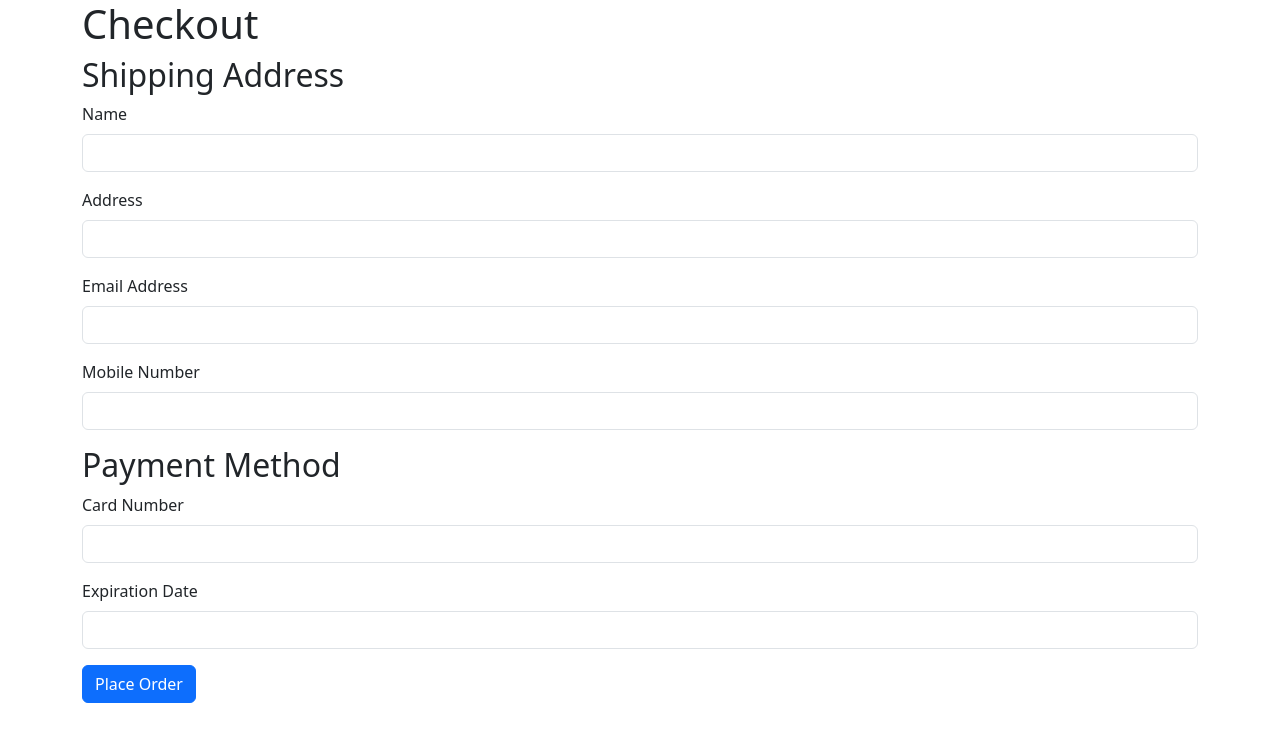
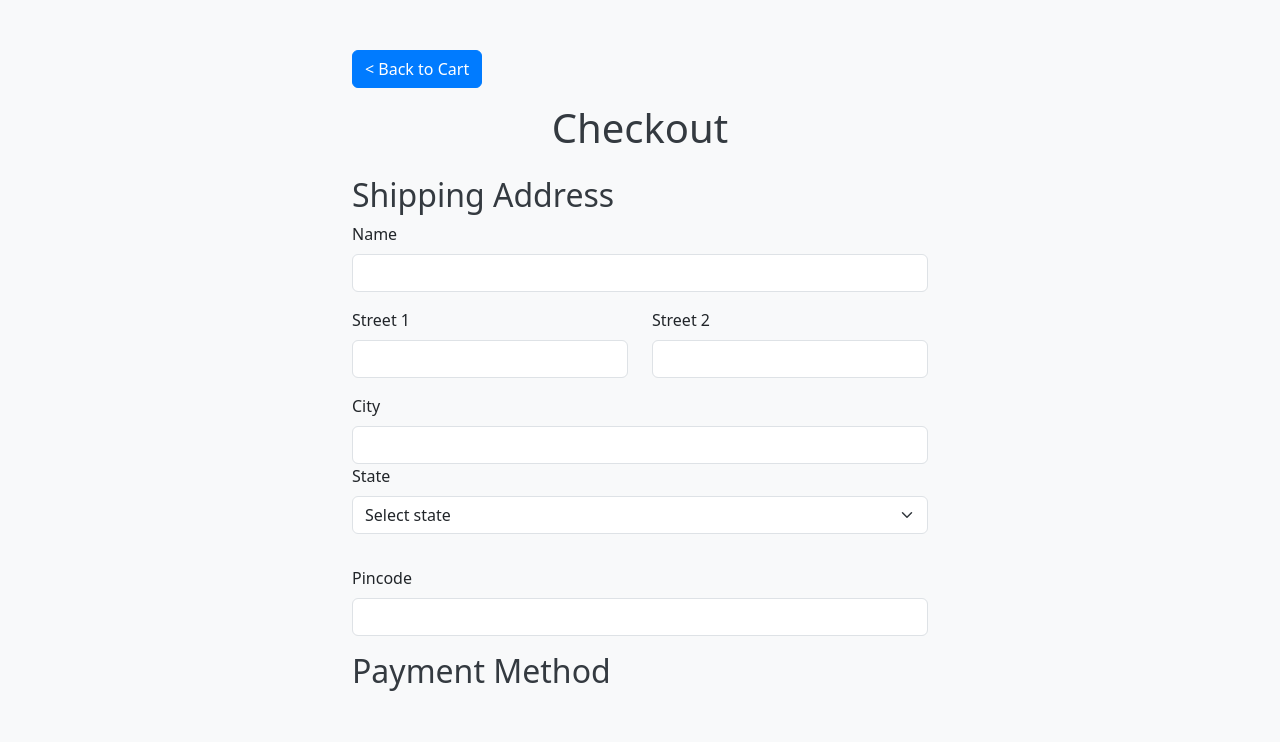
Before and after one commit to prudhvi-GPK/vest_store, a Django app: page /checkout/ in a window 1280 px wide. Shown: the top 742 px of the page. Run offline with Django 5.2, Linux system fonts and the light colour scheme; some libraries are stand-ins or nearby versions.

Commit message:
fix bugs

```diff
--- a/vest_store/vest_store_app/templates/vest_store_app/checkout.html
+++ b/vest_store/vest_store_app/templates/vest_store_app/checkout.html
@@ -1,20 +1,67 @@
+{% load static %}
 <!DOCTYPE html>
 <html lang="en">
 <head>
     <meta charset="UTF-8">
     <meta name="viewport" content="width=device-width, initial-scale=1.0">
-    <title center>Checkout</title>
+    <title>Checkout</title>
     <!-- Bootstrap CSS -->
     <link href="https://cdn.jsdelivr.net/npm/bootstrap@5.3.0-alpha1/dist/css/bootstrap.min.css" rel="stylesheet">
     <!-- Custom CSS -->
     <style>
-        /* Add your custom CSS styles here */
+        body {
+            background-color:#f8f9fa;
+        }
+
+        .container {
+            max-width: 600px;
+            margin-top: 50px;
+        }
+
+        h1, h2 {
+            color: #343a40;
+        }
+
+        .btn-primary {
+            background-color: #007bff;
+            border-color: #007bff;
+        }
+
+        .btn-primary:hover {
+            background-color: #0056b3;
+            border-color: #0056b3;
+        }
+
+        .form-check-input {
+            margin-top: 0.3rem;
+        }
+
+        .form-check-label {
+            font-weight: normal;
+        }
+
+        .payment-method-container {
+            border: 1px solid #ced4da;
+            padding: 1.5rem;
+            border-radius: 0.25rem;
+            margin-top: 2rem;
+        }
+
+        .payment-method-container label {
+            font-weight: normal;
+        }
+
     </style>
 </head>
 <body>
     <div class="container">
-        <h1>Checkout</h1>
-        <form action="{% url 'order_confirmation' %}" method="POST">
+        <div class="row">
+            <div class="col-6">
+                <a href="{% url 'cart_page' %}" class="btn btn-primary mb-3">&lt; Back to Cart</a>
+            </div>
+        </div>
+        <h1 class="text-center mb-4">Checkout</h1>
+        <form id="checkoutForm" action="{% url 'order_confirmation' %}" method="POST">
             {% csrf_token %}
             <!-- Shipping Address Section -->
             <h2>Shipping Address</h2>
@@ -22,38 +69,103 @@
                 <label for="name" class="form-label">Name</label>
                 <input type="text" class="form-control" id="name" name="name" required>
             </div>
-            <div class="mb-3">
-                <label for="address" class="form-label">Address</label>
-                <input type="text" class="form-control" id="address" name="address" required>
+            <div class="row mb-3">
+                <div class="col">
+                    <label for="street1" class="form-label">Street 1</label>
+                    <input type="text" class="form-control" id="street1" name="street1" required>
+                </div>
+                <div class="col">
+                    <label for="street2" class="form-label">Street 2</label>
+                    <input type="text" class="form-control" id="street2" name="street2">
+                </div>
+            </div>
+            <div class="row mb-3">
+                <div class="col">
+                    <label for="city" class="form-label">City</label>
+                    <input type="text" class="form-control" id="city" name="city" required>
+                </div>
+                <div class="mb-3">
+                    <label for="state" class="form-label">State</label>
+                    <select class="form-select" id="state" name="state" required>
+                        <option value="" selected disabled>Select state</option>
+                        <option value="AL">Alabama</option>
+                        <option value="AK">Alaska</option>
+                        <option value="AZ">Arizona</option>
+                        <option value="AR">Arkansas</option>
+                        <option value="CA">California</option>
+                        <option value="CO">Colorado</option>
+                        <option value="CT">Connecticut</option>
+                        <option value="DE">Delaware</option>
+                        <option value="FL">Florida</option>
+                        <option value="GA">Georgia</option>
+                        <option value="HI">Hawaii</option>
+                        <option value="ID">Idaho</option>
+                        <option value="IL">Illinois</option>
+                        <option value="IN">Indiana</option>
+                        <option value="IA">Iowa</option>
+                        <option value="KS">Kansas</option>
+                        <option value="KY">Kentucky</option>
+                        <option value="LA">Louisiana</option>
+                        <option value="ME">Maine</option>
+                        <option value="MD">Maryland</option>
+                        <option value="MA">Massachusetts</option>
+                        <option value="MI">Michigan</option>
+                        <option value="MN">Minnesota</option>
+                        <option value="MS">Mississippi</option>
+                        <option value="MO">Missouri</option>
+                        <option value="MT">Montana</option>
+                        <option value="NE">Nebraska</option>
+                        <option value="NV">Nevada</option>
+                        <option value="NH">New Hampshire</option>
+                        <option value="NJ">New Jersey</option>
+                        <option value="NM">New Mexico</option>
+                        <option value="NY">New York</option>
+                        <option value="NC">North Carolina</option>
+                        <option value="ND">North Dakota</option>
+                        <option value="OH">Ohio</option>
+                        <option value="OK">Oklahoma</option>
+                        <option value="OR">Oregon</option>
+                        <option value="PA">Pennsylvania</option>
+                        <option value="RI">Rhode Island</option>
+                        <option value="SC">South Carolina</option>
+                        <option value="SD">South Dakota</option>
+                        <option value="TN">Tennessee</option>
+                        <option value="TX">Texas</option>
+                        <option value="UT">Utah</option>
+                        <option value="VT">Vermont</option>
+                        <option value="VA">Virginia</option>
+                        <option value="WA">Washington</option>
+                        <option value="WV">West Virginia</option>
+                        <option value="WI">Wisconsin</option>
+                        <option value="WY">Wyoming</option>
+                    </select>
+                </div>
             </div>
             <div class="mb-3">
-                <label for="name" class="form-label">Email Address</label>
-                <input type="text" class="form-control" id="name" name="name" required>
+                <label for="pincode" class="form-label">Pincode</label>
+                <input type="text" class="form-control" id="pincode" name="pincode" pattern="[0-9]{5}" title="Please enter 5 digits" required>
             </div>
-            <div class="mb-3">
-                <label for="name" class="form-label">Mobile Number</label>
-                <input type="text" class="form-control" id="name" name="name" required>
-            </div>
+
             <!-- Payment Method Section -->
             <h2>Payment Method</h2>
-            <div class="mb-3">
-                <label for="card_number" class="form-label">Card Number</label>
-                <input type="text" class="form-control" id="card_number" name="card_number" required>
-            </div>
-            <div class="mb-3">
-                <label for="expiration_date" class="form-label">Expiration Date</label>
-                <input type="text" class="form-control" id="expiration_date" name="expiration_date" required>
-            </div>
+            <script src="https://www.paypal.com/sdk/js?client-id=BAAIL1OZT-uimbfSFztcDzDge10Fa9bJlLQSBJyZQtCLbF_UMMQoYab2iX4PUo2zXhgVDbyf0nVED4iE_M&components=hosted-buttons&disable-funding=venmo,paylater,credit,card&currency=USD"></script>
+            <div id="paypal-container-CZL4TC7FR2V44"></div>
+            <script>
+                paypal.HostedButtons({
+                hostedButtonId: "CZL4TC7FR2V44",
+                onApprove: function() {
+                    window.location.href = "order_confirmation.html";
+                }
+                }).render("#paypal-container-CZL4TC7FR2V44")
+            </script>
             <!-- Other Details Section (Optional) -->
             <!-- Add more fields as needed -->
+        </form>
 
-            <!-- Submit Button -->
-            <button type="submit" class="btn btn-primary">Place Order</button>
-        </form>
-    </div>
 
     <!-- Bootstrap JS -->
     <script src="https://cdnjs.cloudflare.com/ajax/libs/jquery/3.5.1/jquery.min.js"></script>
     <script src="https://cdn.jsdelivr.net/npm/bootstrap@5.3.0-alpha1/dist/js/bootstrap.bundle.min.js"></script>
+
 </body>
 </html>
```
Also changed, not shown: vest_store/db.sqlite3.
